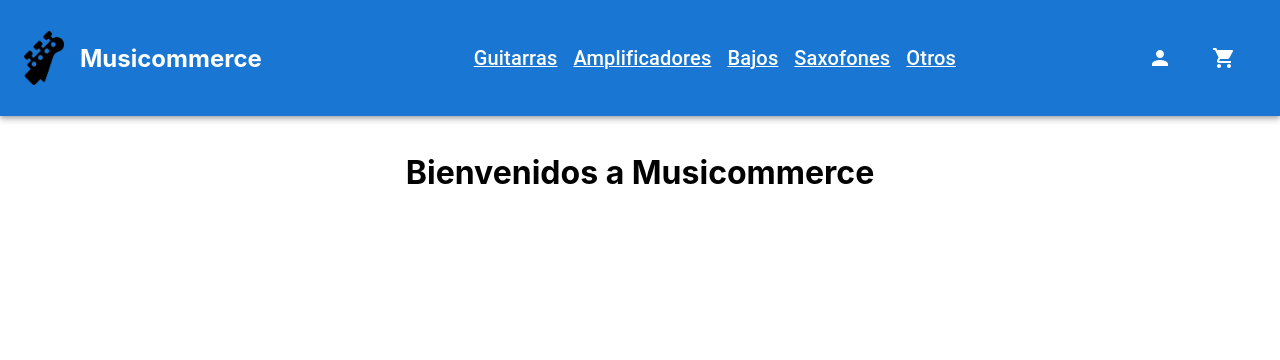
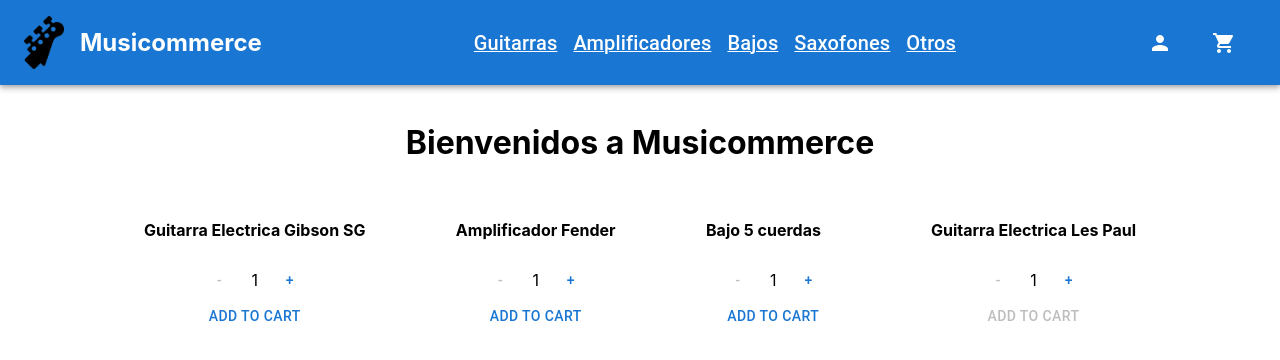
Before and after one commit to ivancuella88/coder-app-ecommerce, a React (Create React App) app: page / in a window 1280 px wide. Shown: the top 360 px of the page. Built offline with nearby package versions, Linux system fonts and the light colour scheme.

Commit message:
Contador con botón

```diff
--- a/src/components/CartWidget/CartWidget.js
+++ b/src/components/CartWidget/CartWidget.js
@@ -6,7 +6,7 @@ const CartWidget = () => {
 
     return(
         <>
-            <div class="cart-widget__container">
+            <div className="cart-widget__container">
                 <Button
                     size="large"
                     edge="start"
--- /dev/null
+++ b/src/components/ItemCount/ItemCount.css
@@ -0,0 +1,10 @@
+.card-item__add-to-cart-button{
+    display: flex;
+    flex-direction: column;
+}
+
+.card-item__quantity-button{
+    display: flex;
+    justify-content: center;
+    align-items: center;
+}
--- /dev/null
+++ b/src/components/ItemCount/ItemCount.js
@@ -0,0 +1,64 @@
+import React, {useState} from "react";
+import { Button } from "@mui/material";
+import './ItemCount.css'
+
+const ItemCount = ({defaulQty, stock}) => {
+
+    const [addedToCart, setAddedToCart] = useState(false)
+    const [AddedToCartMessage, setAddedToCartMessage] = useState('')
+    const [qty, setQty] = useState(defaulQty)
+
+    const IncrementQty = () => {
+        if(stock > qty){
+            setQty(qty + 1)
+        }
+    }
+
+    const decrementQty = () => {
+        if(qty > 1){
+            setQty(qty - 1)
+        }
+    }
+
+    const AddToCart = () => {
+
+        if(qty && stock){
+            setAddedToCart(true)
+            ShowAddedToCartMessage()
+        }
+        console.log(qty)
+    }
+
+    const ShowAddedToCartMessage = () => {
+        let message = 'El producto fue agregado al carrito';
+        setAddedToCartMessage(message)
+
+        setTimeout(
+            () => {
+                setAddedToCartMessage('')
+            }, 3000
+        )
+    }
+
+    return (
+        <>
+            <div className="card-item__quantity">
+                <div className="card-item__quantity-button">
+                    <Button onClick={decrementQty} disabled={qty === defaulQty }>-</Button>
+                    <span>{qty}</span>
+                    <Button onClick={IncrementQty} disabled={qty === stock || !qty }>+</Button>
+                </div>
+                <div className="card-item__add-to-cart-button">
+                    <Button onClick={AddToCart} disabled={!stock}>Add to cart</Button>
+                    {
+                        (qty > 0 && addedToCart) && (
+                            <span>{AddedToCartMessage}</span>
+                        )
+                    }
+                </div>
+            </div>
+        </>
+    )
+}
+
+export default ItemCount;
--- a/src/components/ItemListContainer/ItemListContainer.css
+++ b/src/components/ItemListContainer/ItemListContainer.css
@@ -1,7 +1,15 @@
 .item-list-container{
     padding: 1rem 0;
+    max-width: 1024px;
+    margin: 0 auto;
 }
 
 .item-list-container h1{
     text-align: center;
 }
+
+.item-list-container__list{
+    padding: 1rem;
+    display: flex;
+    justify-content: space-between;
+}
--- a/src/components/ItemListContainer/ItemListContainer.js
+++ b/src/components/ItemListContainer/ItemListContainer.js
@@ -1,3 +1,4 @@
+import ItemCount from '../ItemCount/ItemCount';
 import './ItemListContainer.css';
 
 const ItemListContainer = ({ heading }) => {
@@ -5,6 +6,24 @@ const ItemListContainer = ({ heading }) => {
         <>
             <div className="item-list-container">
                 <h1>{ heading }</h1>
+                <div className="item-list-container__list">
+                    <div className="card-itemd">
+                        <h4>Guitarra Electrica Gibson SG</h4>
+                        <ItemCount defaulQty={1} stock={30} />
+                    </div>
+                    <div className="card-item">
+                        <h4>Amplificador Fender</h4>
+                        <ItemCount defaulQty={1} stock={12} />
+                    </div>
+                    <div className="card-item">
+                        <h4>Bajo 5 cuerdas</h4>
+                        <ItemCount defaulQty={1} stock={24} />
+                    </div>
+                    <div className="card-item">
+                        <h4>Guitarra Electrica Les Paul</h4>
+                        <ItemCount defaulQty={1} stock={0} />
+                    </div>
+                </div>
             </div>
         </>
     )
--- a/src/components/NavBar.js
+++ b/src/components/NavBar.js
@@ -28,7 +28,7 @@ const NavBar = () => {
                         <h1 style={ { fontSize : '1.5rem', margin : '0 0 0 1rem' } }>Musicommerce</h1>
                     </div>
                     <div className="navbar__menu">
-                        <ul style={ { listStyle : 'none', display : "flex", flexWrap : 'wrap' }  }>
+                        <ul style={ { listStyle : 'none', display : "flex", flexWrap : 'wrap', margin : 0}  }>
                             <li style={ { fontSize : '1rem', margin : '0 0.5rem'} }>
                                 <a href="/">
                                     <Typography variant="h6" component="span" sx={{ flexGrow: 1 }}>Guitarras</Typography>
```
